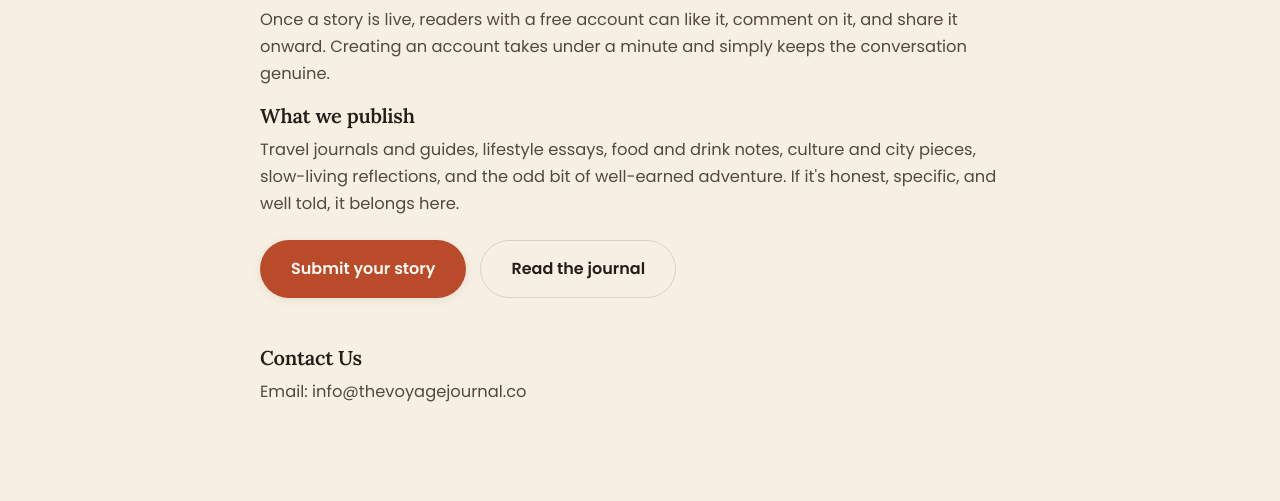
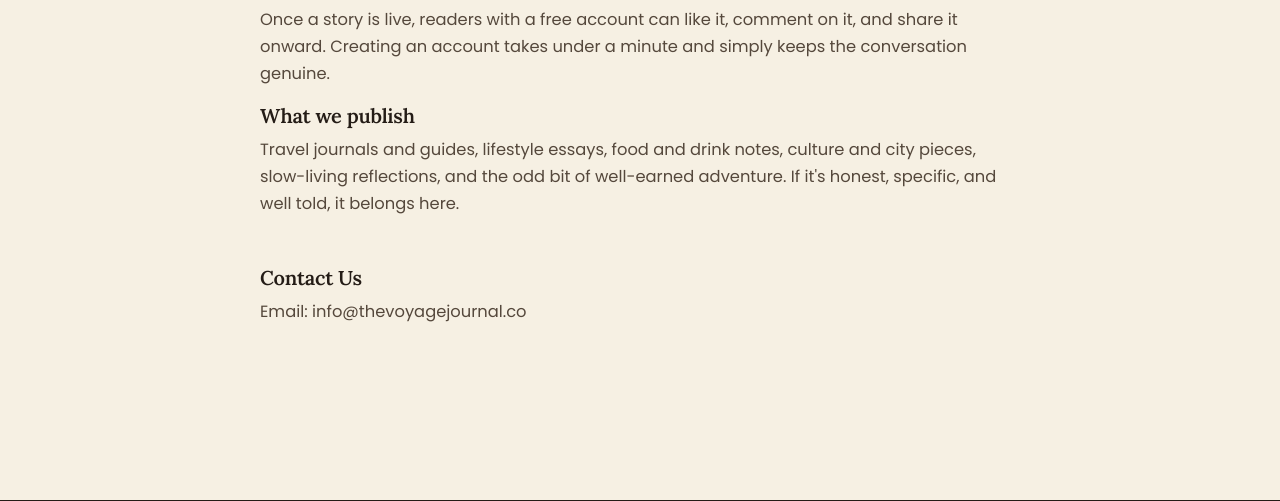
Before and after one commit to kapileswarsingh92/the-voyage-journal, a Flask app: page /about in a window 1280 px wide. Shown: the part 1013-1514 px from the top of the page. Run offline with Flask 3, Linux system fonts and the light colour scheme; some libraries are stand-ins or nearby versions.

Commit message:
Remove buttons from About page

```diff
--- a/templates/about.html
+++ b/templates/about.html
@@ -19,10 +19,6 @@
   <p>Once a story is live, readers with a free account can like it, comment on it, and share it onward. Creating an account takes under a minute and simply keeps the conversation genuine.</p>
   <h3>What we publish</h3>
   <p>Travel journals and guides, lifestyle essays, food and drink notes, culture and city pieces, slow-living reflections, and the odd bit of well-earned adventure. If it's honest, specific, and well told, it belongs here.</p>
-  <div class="hero-actions">
-    <a class="btn btn-primary btn-lg" href="{{ url_for('blog.submit') }}">Submit your story</a>
-    <a class="btn btn-outline btn-lg" href="{{ url_for('blog.listing') }}">Read the journal</a>
-  </div>
   <h3 class="contact-heading">Contact Us</h3>
   <p>Email: <a href="mailto:info@thevoyagejournal.co">info@thevoyagejournal.co</a></p>
 </section>
```
